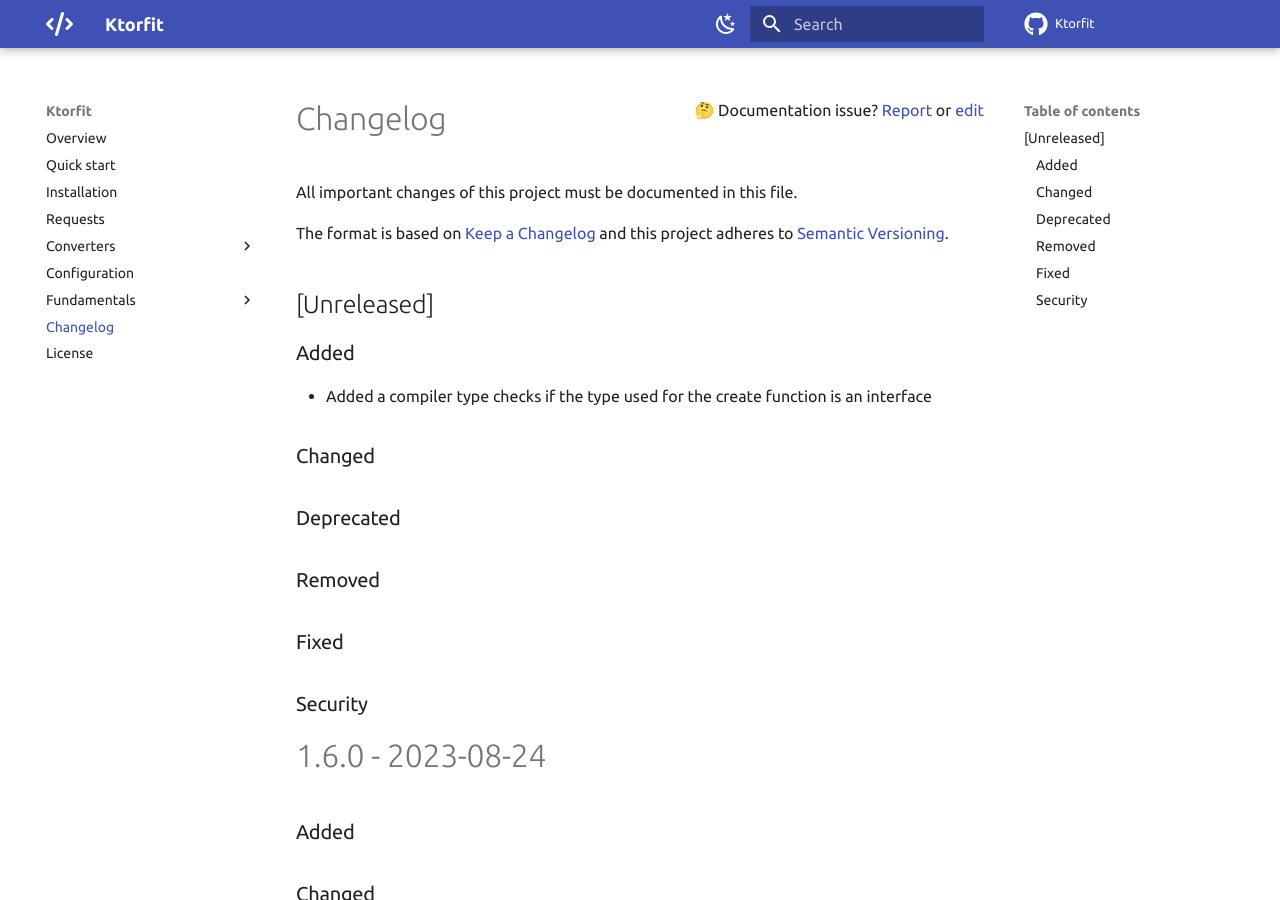
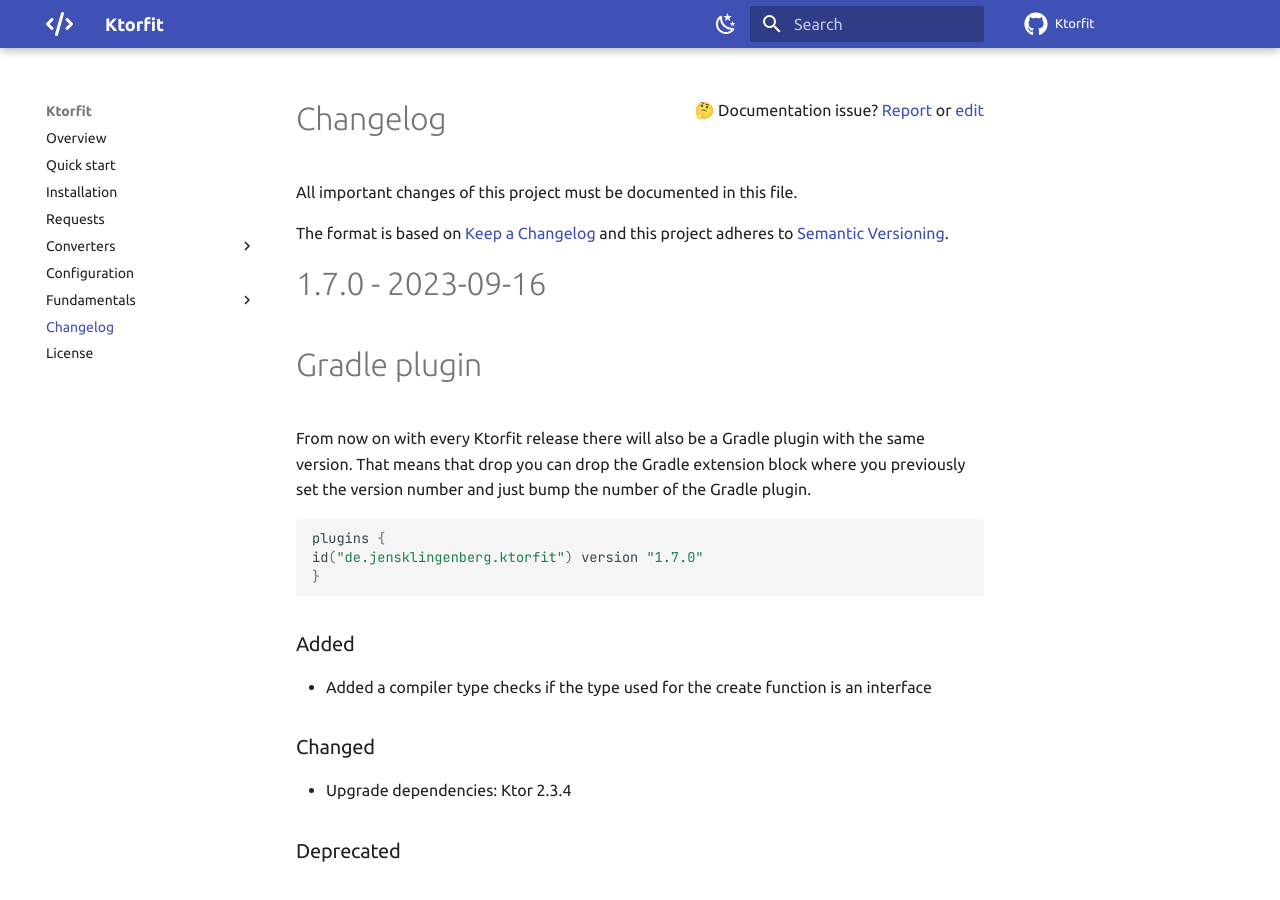
Before and after one commit to Foso/Ktorfit, an MkDocs documentation site: the page built from docs/CHANGELOG.md, in a window 1280 px wide and 900 px high. Built offline with MkDocs 1.6.1 and Material for MkDocs 9.7.7, drawn with Linux system fonts in a browser that asks for light colours; comment, search, counter and statistics services are not loaded.

Commit message:
release v1.7.0

````diff
--- a/docs/CHANGELOG.md
+++ b/docs/CHANGELOG.md
@@ -5,12 +5,24 @@
 The format is based on [Keep a Changelog](http://keepachangelog.com/)
 and this project adheres to [Semantic Versioning](http://semver.org/spec/v2.0.0.html).
 
-## [Unreleased]
+1.7.0 - 2023-09-16
+========================================
+# Gradle plugin
+From now on with every Ktorfit release there will also be a Gradle plugin with the same version.
+That means that drop you can drop the Gradle extension block where you previously set the version number and just bump the number of the Gradle plugin.
+
+```kotlin
+plugins {
+id("de.jensklingenberg.ktorfit") version "1.7.0"
+}
+```
 
 ### Added
 - Added a compiler type checks if the type used for the create function is an interface
 
 ### Changed
+- Upgrade dependencies: Ktor 2.3.4
+
 ### Deprecated
 ### Removed
 ### Fixed
--- a/mkdocs.yml
+++ b/mkdocs.yml
@@ -13,9 +13,9 @@
   site:
     images: '../../images'
   ktorfit:
-    release: "1.6.0"
+    release: "1.7.0"
   ktor:
-    release: "2.3.3"
+    release: "2.3.4"
   social:
     - icon: fontawesome/brands/github-alt
       link: 'https://github.com/foso'
````
Also changed, not shown: README.md (+7 -15 lines), docs/installation.md (+1 -5 lines), 6 other files.
